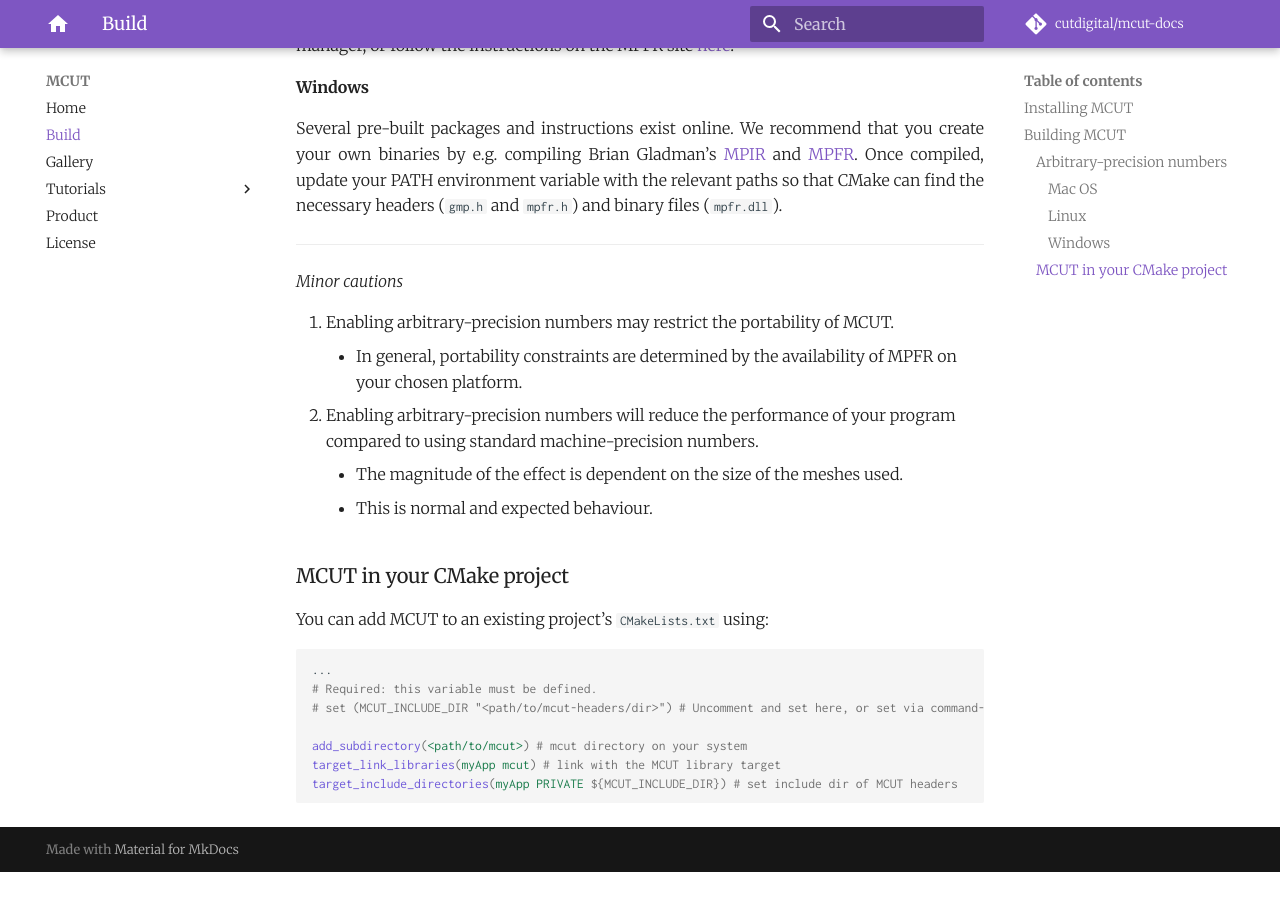
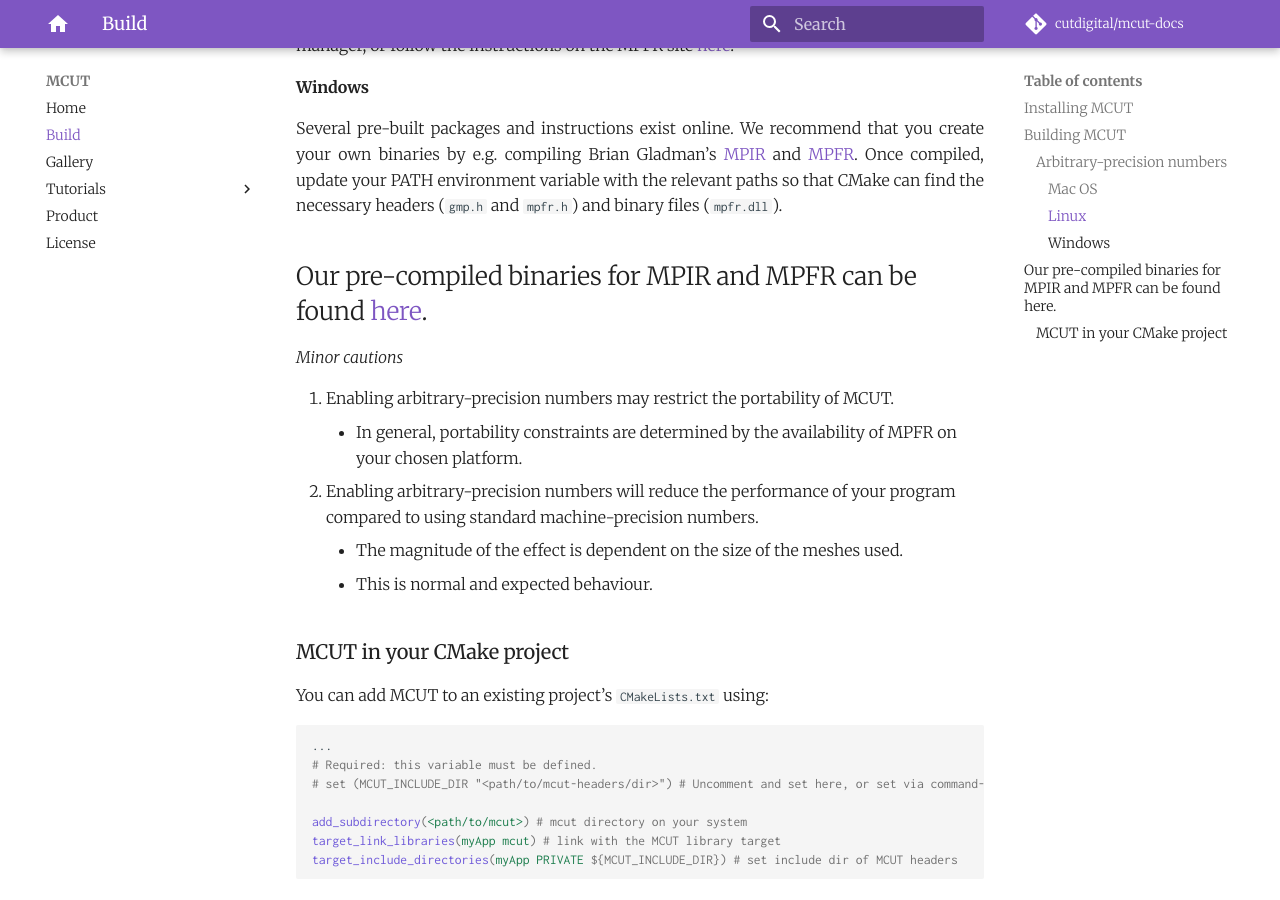
Before and after one commit to cutdigital/mcut.site, an MkDocs documentation site: the page built from docs/building.md, in a window 1280 px wide and 900 px high, scrolled down 1366 px. Built offline with MkDocs 1.6.1 and Material for MkDocs 9.7.7, drawn with Linux system fonts in a browser that asks for light colours; comment, search, counter and statistics services are not loaded; before the commit the page ends 2238 px from its top, so only the background shows below that.

Commit message:
add link to precompiled gmp file

```diff
--- a/docs/building.md
+++ b/docs/building.md
@@ -51,6 +51,7 @@ MPFR may already be installed on your system. Otherwise, download MPFR with a pa
 
 Several pre-built packages and instructions exist online. We recommend that you create your own binaries by e.g. compiling Brian Gladman's [MPIR](https://github.com/BrianGladman/mpir ) and [MPFR](https://github.com/BrianGladman/mpfr). Once compiled, update your PATH environment variable with the relevant paths so that CMake can find the necessary headers (`gmp.h` and `mpfr.h`) and binary files (`mpfr.dll`).
 
+Our pre-compiled binaries for MPIR and MPFR can be found [here](https://github.com/cutdigital/cutdigital.github.io/blob/master/docs/media/gmp-vs2017.zip).
 ----
 
 *Minor cautions*
```
